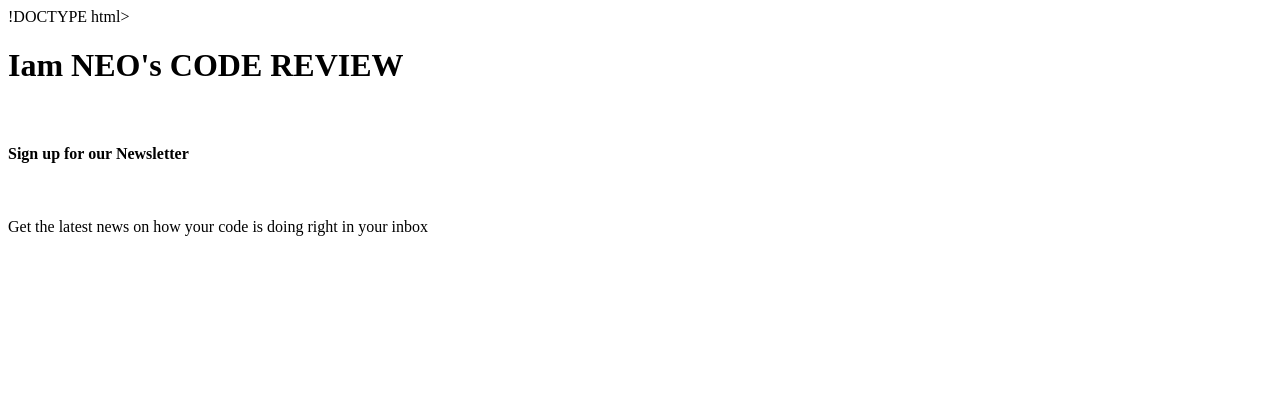
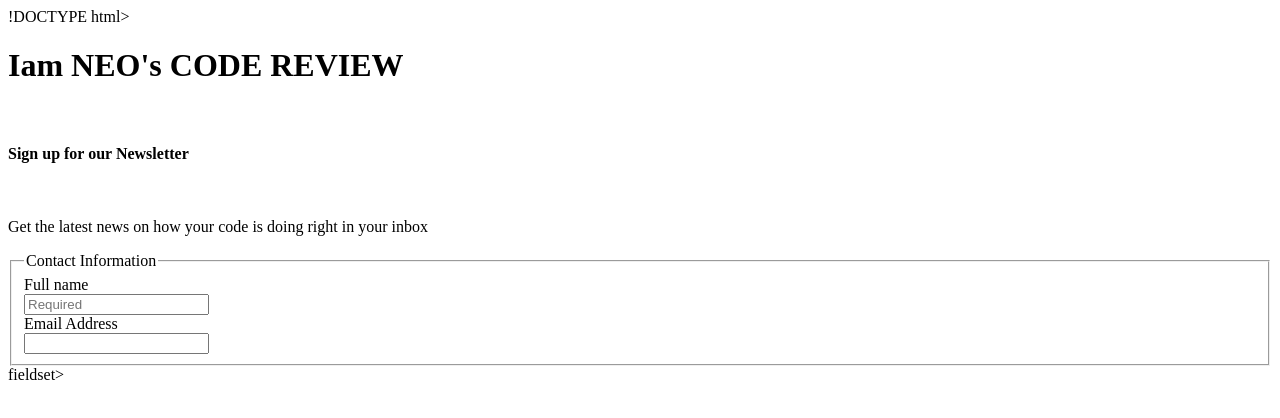
Before and after one commit to iamneo-production/cefaccebebdec305714313bbaaaabbcbbfefone, a website: page public/index.html in a window 1280 px wide. Drawn offline with Linux system fonts and the light colour scheme.

Commit message:
Backup Commit

```diff
--- a/public/index.html
+++ b/public/index.html
@@ -12,7 +12,16 @@
     <br>
     <p>Get the latest news on how your code is doing right in your inbox</p>
 
+    <form>
+        <fieldset>
+            <legend>Contact Information</legend>
 
+        <label>Full name</label><br>
+        <input type="text" id="name" name="username" placeholder="Required" required><br>
+        <label>Email Address</label><br>
+        <input type="email" id="email" name="user_mail" placeholder>
+        </fieldset>fieldset>
+      </form>
 
 
 </body>
```
